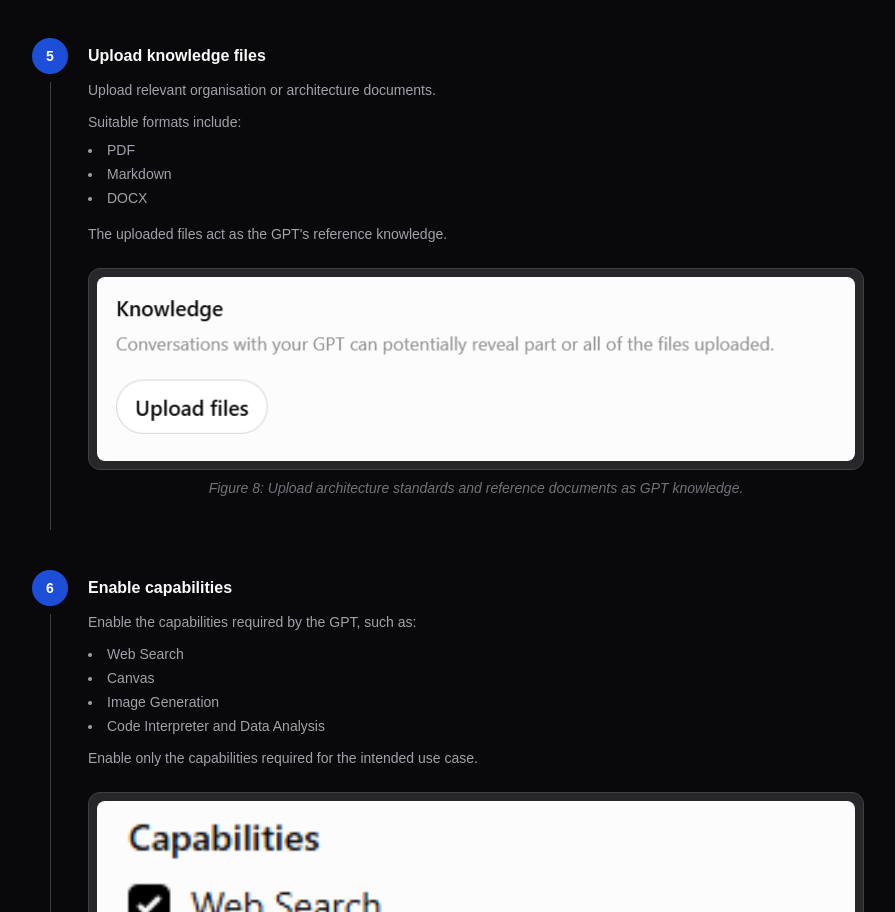
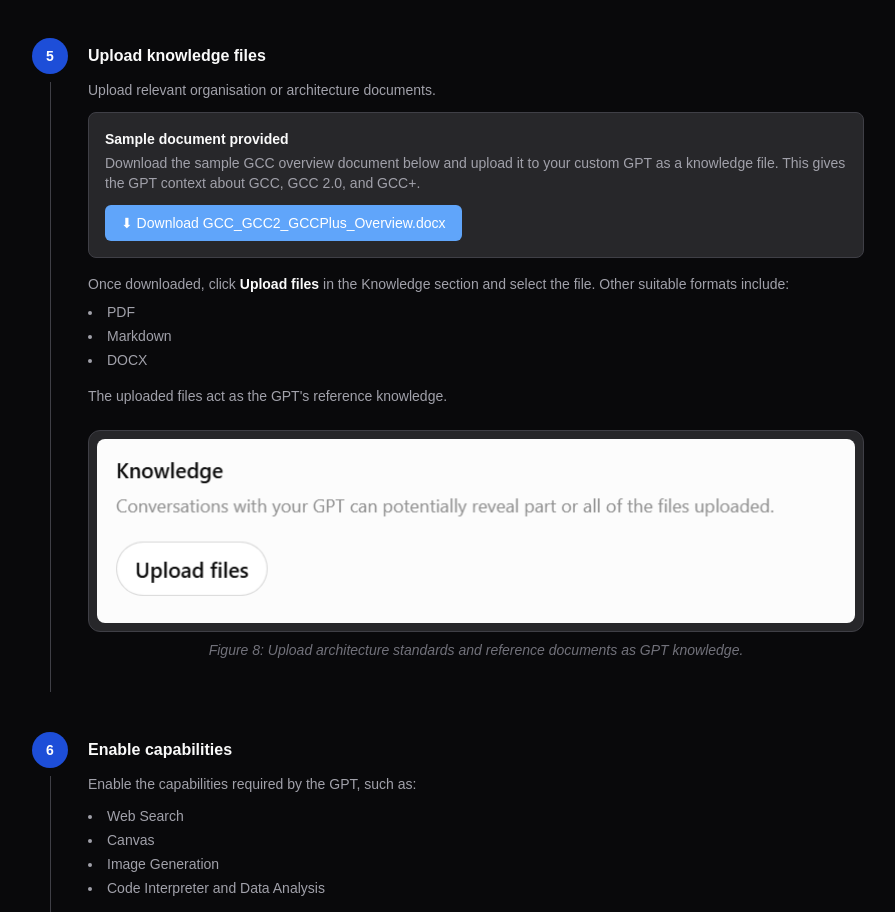
Before and after one commit to lbovboe/tech-drive-guide, a Next.js app: page /tech-drive-guide/custom-gpt in a window 1280 px wide. Shown: the part 3696-4608 px from the top of the page, without its empty margins (320-1215 px from the left). Built offline with nearby package versions, Linux system fonts and the light colour scheme.

Commit message:
add in download file template

```diff
--- a/app/custom-gpt/page.tsx
+++ b/app/custom-gpt/page.tsx
@@ -5,6 +5,7 @@
 import { SectionNav } from '@/components/SectionNav'
 
 const IMG = '/Tech_Test_Drive_Extracted_Images'
+const BASE_PATH = process.env.NEXT_PUBLIC_BASE_PATH ?? ''
 
 export default function CustomGptPage() {
   return (
@@ -99,7 +100,32 @@
 
       <StepCard number={5} title="Upload knowledge files">
         <p className="text-sm mb-3">Upload relevant organisation or architecture documents.</p>
-        <p className="text-sm mb-2">Suitable formats include:</p>
+
+        <div
+          className="rounded-lg p-4 mb-4"
+          style={{ background: 'var(--bg-surface-2)', border: '1px solid var(--border)' }}
+        >
+          <p className="text-sm font-semibold mb-1" style={{ color: 'var(--text-primary)' }}>
+            Sample document provided
+          </p>
+          <p className="text-sm mb-3" style={{ color: 'var(--text-secondary)' }}>
+            Download the sample GCC overview document below and upload it to your custom GPT as
+            a knowledge file. This gives the GPT context about GCC, GCC 2.0, and GCC+.
+          </p>
+          <a
+            href={`${BASE_PATH}/GCC_GCC2_GCCPlus_Overview.docx`}
+            download
+            className="inline-flex items-center gap-2 rounded-md px-4 py-2 text-sm font-medium transition-colors"
+            style={{
+              background: 'var(--accent)',
+              color: '#fff',
+            }}
+          >
+            ⬇ Download GCC_GCC2_GCCPlus_Overview.docx
+          </a>
+        </div>
+
+        <p className="text-sm mb-2">Once downloaded, click <strong style={{ color: 'var(--text-primary)' }}>Upload files</strong> in the Knowledge section and select the file. Other suitable formats include:</p>
         <ul className="list-disc list-inside space-y-1 text-sm mb-4">
           <li>PDF</li>
           <li>Markdown</li>
```
Also changed, not shown: 1 other file (tests, documents, lock files or other folders).
